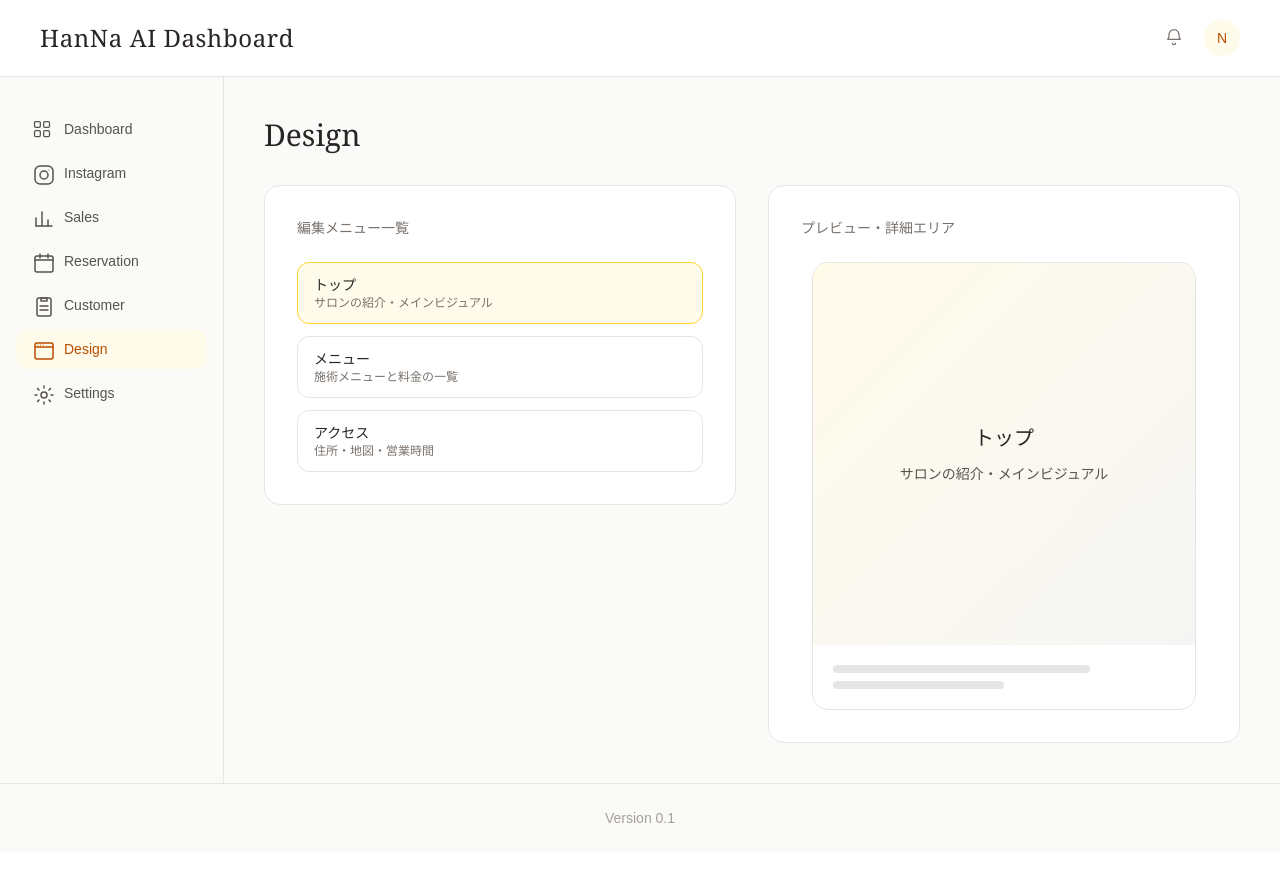
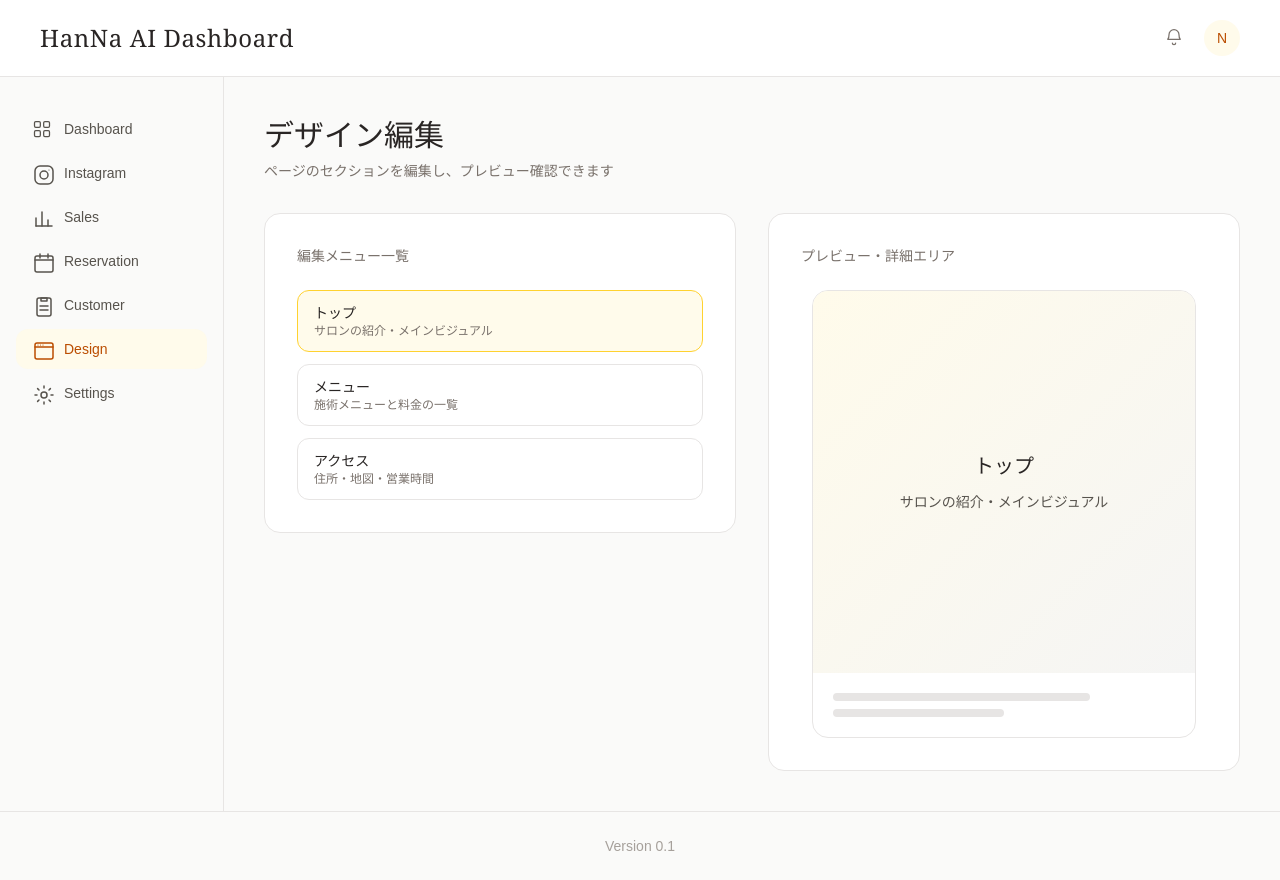
Before and after one commit to designhn924-web/hanna-ai-dashboard, a Next.js app: page /design in a window 1280 px wide. Before the commit the page ends 852 px from the top, so only its background shows below. Built offline with nearby package versions, Linux system fonts and the light colour scheme.

Commit message:
refactor layout and apply design system

```diff
--- a/components/layout/FeatureLayout.tsx
+++ b/components/layout/FeatureLayout.tsx
@@ -22,9 +22,6 @@ export default function FeatureLayout({ title, children }: FeatureLayoutProps) {
         <DashboardSidebar />
 
         <main className="flex-1 bg-stone-50 p-6 sm:p-10">
-          <h2 className="mb-8 font-serif text-2xl text-stone-800 sm:text-3xl">
-            {title}
-          </h2>
           {children}
         </main>
       </div>
--- a/features/design/page.tsx
+++ b/features/design/page.tsx
@@ -2,6 +2,8 @@
 
 import { useState } from "react";
 import FeatureLayout from "@/components/layout/FeatureLayout";
+import PageHeader from "@/components/ui/PageHeader";
+import Section from "@/components/ui/Section";
 import DesignSectionList from "./components/DesignSectionList";
 import DesignPreview from "./components/DesignPreview";
 import { getDesignSections } from "./data/sections";
@@ -26,24 +28,22 @@ export default function DesignPage() {
 
   return (
     <FeatureLayout title="Design">
+      <PageHeader
+        title="デザイン編集"
+        description="ページのセクションを編集し、プレビュー確認できます"
+      />
       <div className="grid grid-cols-1 gap-8 lg:grid-cols-2 lg:items-start">
-        <section className="rounded-2xl border border-stone-200 bg-white p-8">
-          <h3 className="mb-6 text-sm font-medium text-stone-500">
-            編集メニュー一覧
-          </h3>
+        <Section title="編集メニュー一覧">
           <DesignSectionList
             sections={sections}
             selectedId={selectedId}
             onSelect={setSelectedId}
           />
-        </section>
+        </Section>
 
-        <section className="rounded-2xl border border-stone-200 bg-white p-8">
-          <h3 className="mb-6 text-sm font-medium text-stone-500">
-            プレビュー・詳細エリア
-          </h3>
+        <Section title="プレビュー・詳細エリア">
           <DesignPreview section={selectedSection} />
-        </section>
+        </Section>
       </div>
     </FeatureLayout>
   );
--- a/features/sales/page.tsx
+++ b/features/sales/page.tsx
@@ -2,6 +2,8 @@
 
 import { useState } from "react";
 import FeatureLayout from "@/components/layout/FeatureLayout";
+import PageHeader from "@/components/ui/PageHeader";
+import Section from "@/components/ui/Section";
 import SalesList from "./components/SalesList";
 import SalesDetail from "./components/SalesDetail";
 import { getSalesRecords } from "./data/sales";
@@ -24,20 +26,19 @@ export default function SalesPage() {
 
   return (
     <FeatureLayout title="Sales">
+      <PageHeader title="売上管理" description="売上の一覧・詳細を確認できます" />
       <div className="grid grid-cols-1 gap-8 lg:grid-cols-2 lg:items-start">
-        <section className="rounded-2xl border border-stone-200 bg-white p-8">
-          <h3 className="mb-6 text-sm font-medium text-stone-500">売上一覧</h3>
+        <Section title="売上一覧">
           <SalesList
             records={records}
             selectedId={selectedId}
             onSelect={setSelectedId}
           />
-        </section>
+        </Section>
 
-        <section className="rounded-2xl border border-stone-200 bg-white p-8">
-          <h3 className="mb-6 text-sm font-medium text-stone-500">売上詳細</h3>
+        <Section title="売上詳細">
           <SalesDetail record={selectedRecord} />
-        </section>
+        </Section>
       </div>
     </FeatureLayout>
   );
--- a/features/settings/page.tsx
+++ b/features/settings/page.tsx
@@ -2,6 +2,8 @@
 
 import { useState } from "react";
 import FeatureLayout from "@/components/layout/FeatureLayout";
+import PageHeader from "@/components/ui/PageHeader";
+import Section from "@/components/ui/Section";
 import SettingsList from "./components/SettingsList";
 import SettingsDetail from "./components/SettingsDetail";
 import { getSettingItems } from "./data/settings";
@@ -24,24 +26,19 @@ export default function SettingsPage() {
 
   return (
     <FeatureLayout title="Settings">
+      <PageHeader title="設定" description="各種設定項目を確認・編集できます" />
       <div className="grid grid-cols-1 gap-8 lg:grid-cols-2 lg:items-start">
-        <section className="rounded-2xl border border-stone-200 bg-white p-8">
-          <h3 className="mb-6 text-sm font-medium text-stone-500">
-            設定項目一覧
-          </h3>
+        <Section title="設定項目一覧">
           <SettingsList
             items={items}
             selectedId={selectedId}
             onSelect={setSelectedId}
           />
-        </section>
+        </Section>
 
-        <section className="rounded-2xl border border-stone-200 bg-white p-8">
-          <h3 className="mb-6 text-sm font-medium text-stone-500">
-            設定詳細
-          </h3>
+        <Section title="設定詳細">
           <SettingsDetail item={selectedItem} />
-        </section>
+        </Section>
       </div>
     </FeatureLayout>
   );
```
